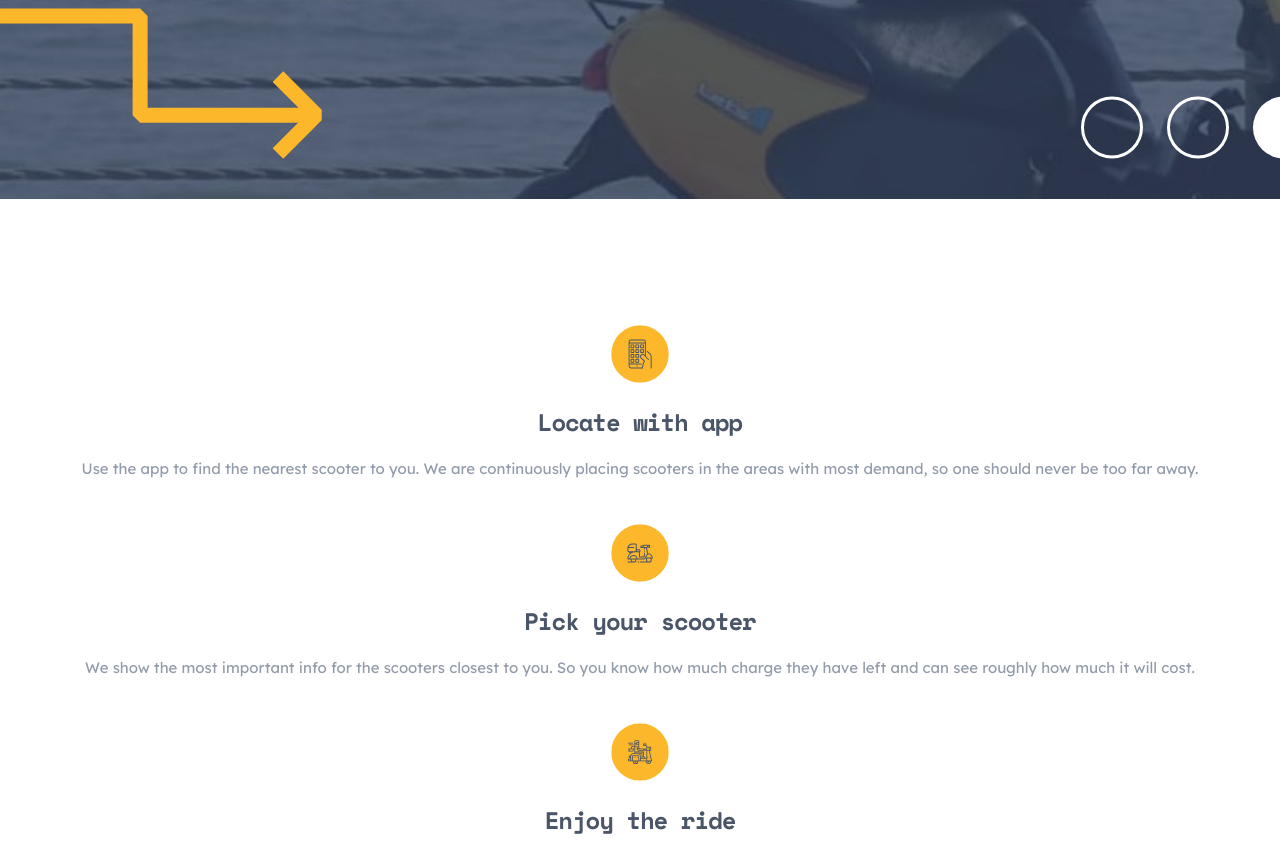
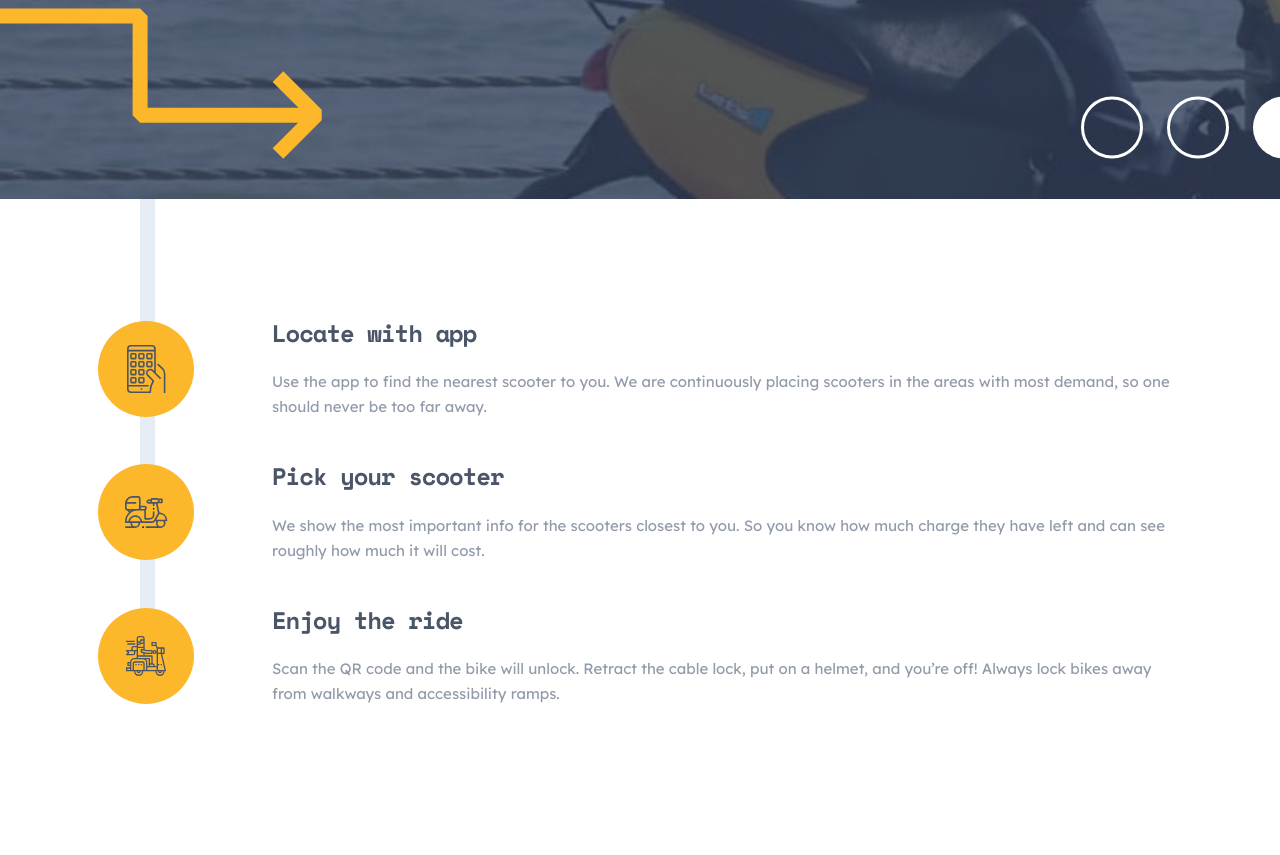
Before and after one commit to xaviguasch/scoot-multipage-website-app-frontendmentor-prac, a React (Create React App) app: page /home in a window 1280 px wide. Shown: the part 452-1307 px from the top of the page. Built offline with nearby package versions, Linux system fonts and the light colour scheme.

Commit message:
styled section main__a of Home component for tablet

```diff
--- a/src/components/Home.css
+++ b/src/components/Home.css
@@ -33,8 +33,15 @@
   padding: 5.2em 2em 7.15em;
 }
 
+.main__a__el:not(:first-child) {
+  margin-top: 1.5em;
+}
+
 .main__a__el {
-  margin-top: 1.5em;
+  display: flex;
+  flex-direction: column;
+  justify-content: center;
+  align-items: center;
 }
 
 .Home__icon {
@@ -108,6 +115,7 @@
 
 /* Tablet */
 @media (min-width: 768px) {
+  /* Hero */
   .hero {
     background: url('../assets/patterns/right-arrow.svg'),
       url('../assets/patterns/white-circles.svg'),
@@ -119,4 +127,45 @@
 
     padding: 8.5em 6.125em 13.5em;
   }
+
+  .main {
+    position: relative;
+  }
+  .main::before {
+    content: '';
+    width: 15px;
+    height: 500px;
+    background: var(--clr-light-grey);
+    position: absolute;
+    top: 0;
+    left: 140px;
+  }
+
+  /* Main A */
+  .main__a {
+    padding: 7.625em 6.125em 9.0625em;
+  }
+
+  .main__a__el:not(:first-child) {
+    margin-top: 2.5em;
+  }
+
+  .main__a__el {
+    flex-direction: row;
+    justify-content: flex-start;
+    align-items: flex-start;
+    gap: 4.875em;
+  }
+
+  .Home__icon {
+    transform: scale(1);
+  }
+
+  .main__a__el__copy {
+    text-align: left;
+  }
+
+  .main__a__el__copy .text {
+    margin-top: 1.625em;
+  }
 }
--- a/src/components/Home.js
+++ b/src/components/Home.js
@@ -31,35 +31,48 @@ const Home = () => {
           </a>
         </div>
       </section>
+
       <section className='main'>
         <div className='main__a'>
           <ul>
             <li className='main__a__el'>
+              <div className='Home__icon__container'>
                 <LocateIcon className='Home__icon' />
+              </div>
+              <div className='main__a__el__copy'>
                 <h3 className='title title--sm'>Locate with app</h3>
                 <p className='text text--alt '>
                   Use the app to find the nearest scooter to you. We are continuously
-                placing scooters in the areas with most demand, so one should never be too
-                far away.
+                  placing scooters in the areas with most demand, so one should never be
+                  too far away.
                 </p>
+              </div>
             </li>
             <li className='main__a__el'>
+              <div className='Home__icon__container'>
                 <ScooterIcon className='Home__icon' />
+              </div>
+              <div className='main__a__el__copy'>
                 <h3 className='title title--sm'>Pick your scooter</h3>
                 <p className='text text--alt '>
                   We show the most important info for the scooters closest to you. So you
                   know how much charge they have left and can see roughly how much it will
                   cost.
                 </p>
+              </div>
             </li>
             <li className='main__a__el'>
+              <div className='Home__icon__container'>
                 <RideIcon className='Home__icon' />
+              </div>
+              <div className='main__a__el__copy'>
                 <h3 className='title title--sm'>Enjoy the ride</h3>
                 <p className='text text--alt '>
-                Scan the QR code and the bike will unlock. Retract the cable lock, put on
-                a helmet, and you’re off! Always lock bikes away from walkways and
+                  Scan the QR code and the bike will unlock. Retract the cable lock, put
+                  on a helmet, and you’re off! Always lock bikes away from walkways and
                   accessibility ramps.
                 </p>
+              </div>
             </li>
           </ul>
         </div>
```
Lines whose indentation alone changed are shown as unchanged.
